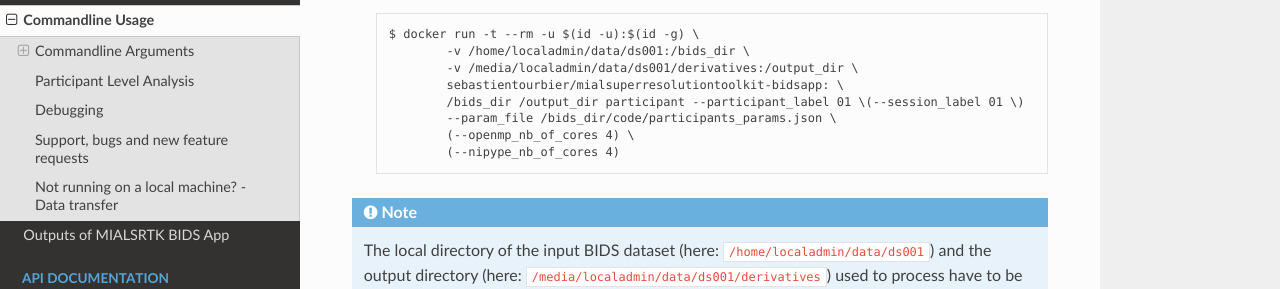
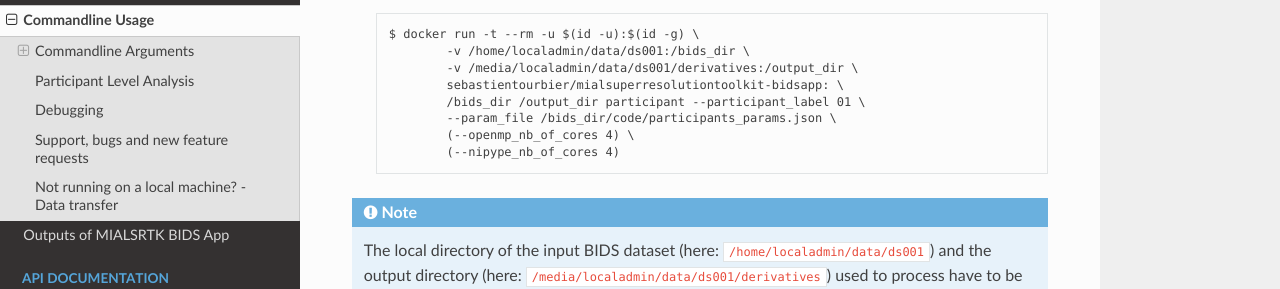
Before and after one commit to Medical-Image-Analysis-Laboratory/mialsuperresolutiontoolkit, a Sphinx documentation site: the page built from documentation/usage.rst, in a window 1280 px wide and 900 px high, scrolled down 1394 px. Shown: the part 233-522 px from the top of the window. Built offline with Sphinx 7.4.7 and the Read the Docs theme 2.0.0, drawn with Linux system fonts in a browser that asks for light colours; the version number could not be read and is left out.

Commit message:
DOC: remove --session_label in the BIDS APP run example [skip ci]

```diff
--- a/documentation/usage.rst
+++ b/documentation/usage.rst
@@ -73,7 +73,7 @@ To run the BIDS App for one participant (participant level mode):
             -v /home/localadmin/data/ds001:/bids_dir \\
             -v /media/localadmin/data/ds001/derivatives:/output_dir \\
             sebastientourbier/mialsuperresolutiontoolkit-bidsapp:|release| \\
-            /bids_dir /output_dir participant --participant_label 01 \\(--session_label 01 \\)
+            /bids_dir /output_dir participant --participant_label 01 \\
             --param_file /bids_dir/code/participants_params.json \\
             (--openmp_nb_of_cores 4) \\
             (--nipype_nb_of_cores 4)
```
